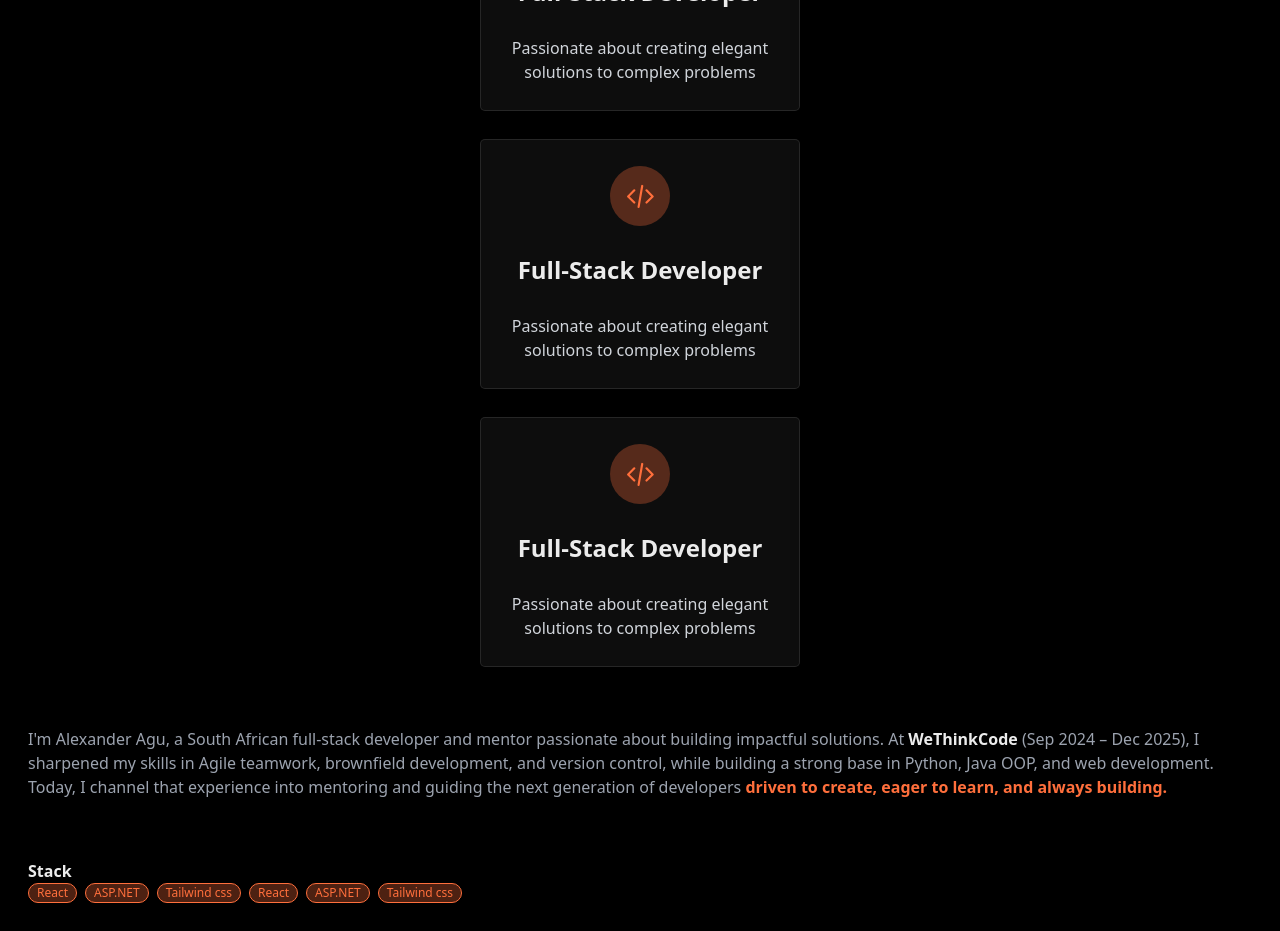
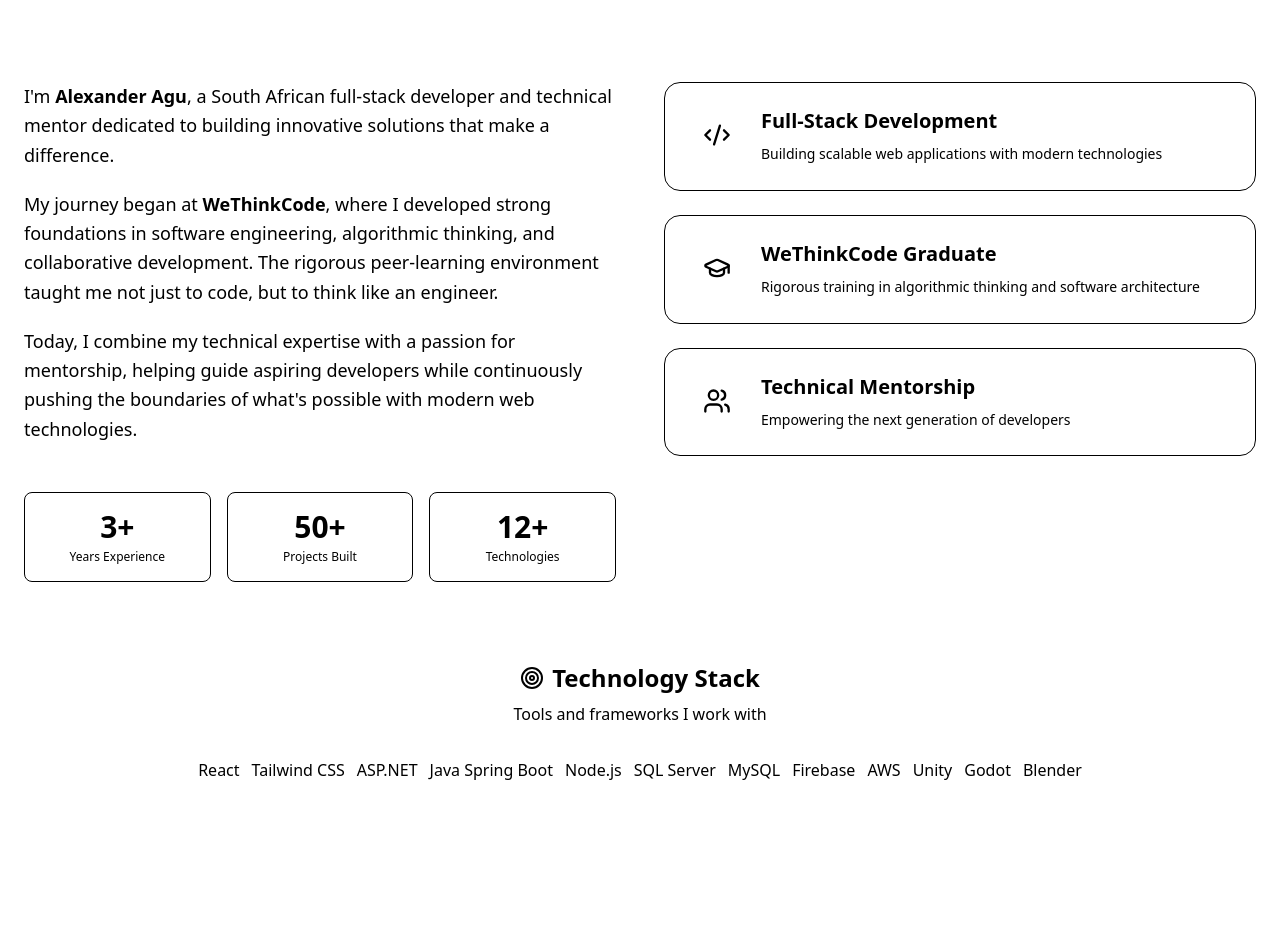
Before and after one commit to Alexander-Agu/my-portfolio-v2, a React (Vite) app: page / in a window 1280 px wide. Shown: the part 1080-2011 px from the top of the page. After the commit the page ends 1958 px from the top, so only its background shows below. Built offline with nearby package versions, Linux system fonts and the light colour scheme.

Commit message:
Redesigned the about section

```diff
--- a/package.json
+++ b/package.json
@@ -11,6 +11,7 @@
   },
   "dependencies": {
     "@tailwindcss/vite": "^4.1.13",
+    "lucide-react": "^0.545.0",
     "react": "^19.1.1",
     "react-dom": "^19.1.1",
     "react-icons": "^5.5.0",
--- a/src/components/About/About.tsx
+++ b/src/components/About/About.tsx
@@ -1,44 +1,84 @@
-import Stack from "../../UI/Stack/Stack"
-import AboutCard from "../AboutCard/AboutCard"
-import "./about.css"
+import { Code2, GraduationCap, Users } from "lucide-react";
+import AboutHeader from "./about/AboutHeader";
+import AboutStory from "./about/AboutStory";
+import AboutStats from "./about/AboutStats";
+import AboutHighlightCard from "./about/AboutHighlightCard";
+import TechStack from "./about/TechStack";
 
-export default function About() {
+const About = () => {
+  const techStack = [
+    "React", "Tailwind CSS", "ASP.NET", "Java Spring Boot",
+    "Node.js", "SQL Server", "MySQL", "Firebase",
+    "AWS", "Unity", "Godot", "Blender"
+  ];
+
+  const highlights = [
+    {
+      icon: Code2,
+      title: "Full-Stack Development",
+      description: "Building scalable web applications with modern technologies"
+    },
+    {
+      icon: GraduationCap,
+      title: "WeThinkCode Graduate",
+      description: "Rigorous training in algorithmic thinking and software architecture"
+    },
+    {
+      icon: Users,
+      title: "Technical Mentorship",
+      description: "Empowering the next generation of developers"
+    }
+  ];
+
+  const stats = [
+    { value: "3+", label: "Years Experience" },
+    { value: "50+", label: "Projects Built" },
+    { value: "12+", label: "Technologies" }
+  ];
+
   return (
-    <section className="
-            min-h-[100dvh] w-[100%] bg-black
-            flex flex-col items-center justify-center gap-1
-        ">
+    <section id="about" className="section-dark py-24 px-6 relative overflow-hidden">
+      {/* Subtle gradient overlay */}
+      <div className="absolute inset-0 bg-gradient-to-br from-primary/5 via-transparent to-transparent pointer-events-none" />
 
-        <div className="flex flex-col items-center justify-center p-7">
-            <h2 className="text-[#ECECEC] nonito font-extrabold text-[2rem]">About me.</h2>
-            <div className="w-[100px] h-[5px] bg-[#ff6f3c] text-center" >
+      <div className="container max-w-7xl mx-auto relative z-10">
+        {/* Section Header */}
+        <AboutHeader
+          title="Crafting Digital Experiences"
+          subtitle="Full-stack developer passionate about turning ideas into elegant solutions"
+        />
 
-            </div>
+        {/* Main Content Grid */}
+        <div className="grid lg:grid-cols-2 gap-12 items-start mb-20">
+          {/* Left: Story */}
+          <div className="space-y-6">
+            <AboutStory
+              name="Alexander Agu"
+              introduction="a South African full-stack developer and technical mentor dedicated to building innovative solutions that make a difference."
+              journey="where I developed strong foundations in software engineering, algorithmic thinking, and collaborative development. The rigorous peer-learning environment taught me not just to code, but to think like an engineer."
+              current="Today, I combine my technical expertise with a passion for mentorship, helping guide aspiring developers while continuously pushing the boundaries of what's possible with modern web technologies."
+            />
+            <AboutStats stats={stats} />
+          </div>
+
+          {/* Right: Highlights */}
+          <div className="space-y-6">
+            {highlights.map((item, index) => (
+              <AboutHighlightCard
+                key={index}
+                icon={item.icon}
+                title={item.title}
+                description={item.description}
+              />
+            ))}
+          </div>
         </div>
 
-        <div className="w-[100%] p-7 flex flex-col items-center justify-center gap-7">
-            <AboutCard />
-            <AboutCard />
-            <AboutCard />
-        </div>
+        {/* Tech Stack */}
+        <TechStack technologies={techStack} />
+      </div>
+    </section>
+  );
+};
 
-        <p className="text-[#9CA3AF] nonito p-7">
-            I'm Alexander Agu, a South African full-stack developer and mentor passionate about building impactful solutions. At <span className="text-[#ECECEC] font-bold">WeThinkCode</span> (Sep 2024 – Dec 2025), I sharpened my skills in Agile teamwork, brownfield development, and version control, while building a strong base in Python, Java OOP, and web development. Today, I channel that experience into mentoring and guiding the next generation of developers <span className="text-[#ff6f3c] font-semibold">driven to create, eager to learn, and always building.</span>
-        </p>
-
-        <div className="w-full p-7">
-            <h2 className="text-[#ECECEC] font-bold">Stack</h2>
-
-            <div className="w-full flex flex-wrap justify-start gap-2">
-                <Stack stack={"React"} />
-                <Stack stack={"ASP.NET"} />
-                <Stack stack={"Tailwind css"} />
-                <Stack stack={"React"} />
-                <Stack stack={"ASP.NET"} />
-                <Stack stack={"Tailwind css"} />
-            </div>
-
-        </div>
-    </section>
-  )
-}
+export default About;
--- /dev/null
+++ b/src/components/About/about/AboutHeader.tsx
@@ -0,0 +1,30 @@
+import { Sparkles } from "lucide-react";
+
+interface AboutHeaderProps {
+  title: string;
+  subtitle: string;
+  badge?: string;
+}
+
+const AboutHeader = ({
+  title,
+  subtitle,
+  badge = "About Me"
+}: AboutHeaderProps) => {
+  return (
+    <div className="text-center space-y-4 mb-20">
+      <div className="inline-flex items-center gap-2 px-4 py-2 rounded-full bg-primary/10 border border-primary/20 mb-4">
+        <Sparkles className="w-4 h-4 text-primary" />
+        <span className="text-sm font-medium text-primary">{badge}</span>
+      </div>
+      <h2 className="text-5xl md:text-6xl font-black text-foreground">
+        {title}
+      </h2>
+      <p className="text-xl text-muted-foreground max-w-2xl mx-auto">
+        {subtitle}
+      </p>
+    </div>
+  );
+};
+
+export default AboutHeader;
--- /dev/null
+++ b/src/components/About/about/AboutHighlightCard.tsx
@@ -0,0 +1,34 @@
+import type { LucideIcon } from "lucide-react";
+
+interface AboutHighlightCardProps {
+  icon: LucideIcon;
+  title: string;
+  description: string;
+}
+
+const AboutHighlightCard = ({ icon: Icon, title, description }: AboutHighlightCardProps) => {
+  return (
+    <div className="group relative p-6 rounded-2xl bg-gradient-to-br from-card-dark to-card-dark/50 border border-foreground/10 hover:border-primary/30 transition-all duration-500 hover:translate-x-2">
+      {/* Glow effect on hover */}
+      <div className="absolute inset-0 rounded-2xl bg-primary/5 opacity-0 group-hover:opacity-100 transition-opacity duration-500" />
+
+      <div className="relative flex gap-4">
+        <div className="flex-shrink-0">
+          <div className="w-14 h-14 rounded-xl bg-primary/20 flex items-center justify-center group-hover:scale-110 transition-transform duration-300">
+            <Icon className="w-7 h-7 text-primary" />
+          </div>
+        </div>
+        <div className="flex-1 space-y-2">
+          <h3 className="text-xl font-bold text-foreground group-hover:text-primary transition-colors">
+            {title}
+          </h3>
+          <p className="text-muted-foreground text-sm leading-relaxed">
+            {description}
+          </p>
+        </div>
+      </div>
+    </div>
+  );
+};
+
+export default AboutHighlightCard;
--- /dev/null
+++ b/src/components/About/about/AboutStats.tsx
@@ -0,0 +1,26 @@
+interface StatItem {
+  value: string;
+  label: string;
+}
+
+interface AboutStatsProps {
+  stats: StatItem[];
+}
+
+const AboutStats = ({ stats }: AboutStatsProps) => {
+  return (
+    <div className="grid grid-cols-3 gap-4 pt-6">
+      {stats.map((stat, index) => (
+        <div
+          key={index}
+          className="text-center p-4 rounded-lg bg-primary/5 border border-primary/10"
+        >
+          <div className="text-3xl font-black text-primary mb-1">{stat.value}</div>
+          <div className="text-xs text-muted-foreground font-medium">{stat.label}</div>
+        </div>
+      ))}
+    </div>
+  );
+};
+
+export default AboutStats;
--- /dev/null
+++ b/src/components/About/about/AboutStory.tsx
@@ -0,0 +1,33 @@
+interface AboutStoryProps {
+  name: string;
+  introduction: string;
+  journey: string;
+  current: string;
+  highlightName?: string;
+}
+
+const AboutStory = ({
+  name,
+  introduction,
+  journey,
+  current,
+  highlightName = "WeThinkCode"
+}: AboutStoryProps) => {
+  return (
+    <div className="space-y-6">
+      <div className="space-y-5 text-lg leading-relaxed">
+        <p className="text-foreground/90">
+          I'm <span className="font-bold text-primary">{name}</span>, {introduction}
+        </p>
+        <p className="text-muted-foreground">
+          My journey began at <span className="font-semibold text-foreground">{highlightName}</span>, {journey}
+        </p>
+        <p className="text-muted-foreground">
+          {current}
+        </p>
+      </div>
+    </div>
+  );
+};
+
+export default AboutStory;
--- /dev/null
+++ b/src/components/About/about/TechStack.tsx
@@ -0,0 +1,41 @@
+import { Target } from "lucide-react";
+
+interface TechStackProps {
+  technologies: string[];
+  title?: string;
+  subtitle?: string;
+}
+
+const TechStack = ({
+  technologies,
+  title = "Technology Stack",
+  subtitle = "Tools and frameworks I work with"
+}: TechStackProps) => {
+  return (
+    <div className="relative">
+      <div className="absolute -top-8 left-1/2 -translate-x-1/2 w-32 h-1 bg-gradient-to-r from-transparent via-primary to-transparent" />
+
+      <div className="text-center mb-8">
+        <h3 className="text-2xl font-bold text-foreground mb-2 inline-flex items-center gap-2">
+          <Target className="w-6 h-6 text-primary" />
+          {title}
+        </h3>
+        <p className="text-muted-foreground">{subtitle}</p>
+      </div>
+
+      <div className="flex flex-wrap justify-center gap-3 max-w-4xl mx-auto">
+        {technologies.map((tech, index) => (
+          <span
+            key={tech}
+            className="tech-badge hover:bg-primary/20 hover:scale-105 transition-all duration-300 cursor-default"
+            style={{ animationDelay: `${index * 50}ms` }}
+          >
+            {tech}
+          </span>
+        ))}
+      </div>
+    </div>
+  );
+};
+
+export default TechStack;
--- /dev/null
+++ b/src/components/About/about/index.ts
@@ -0,0 +1,6 @@
+// About Section Components - Modular & Reusable
+export { default as AboutHeader } from './AboutHeader';
+export { default as AboutStory } from './AboutStory';
+export { default as AboutStats } from './AboutStats';
+export { default as AboutHighlightCard } from './AboutHighlightCard';
+export { default as TechStack } from './TechStack';
--- a/src/components/Header/header.css
+++ b/src/components/Header/header.css
@@ -2,7 +2,7 @@
 
 
 .scrolled {
-    background-color: #ff6f3c;
+    background-color: #ecececab;
     /* Updated theme color */
     backdrop-filter: blur(5px);
     border-bottom: 1px solid #ff6f3c;
```
Also changed, not shown: 1 other file (tests, documents, lock files or other folders).
